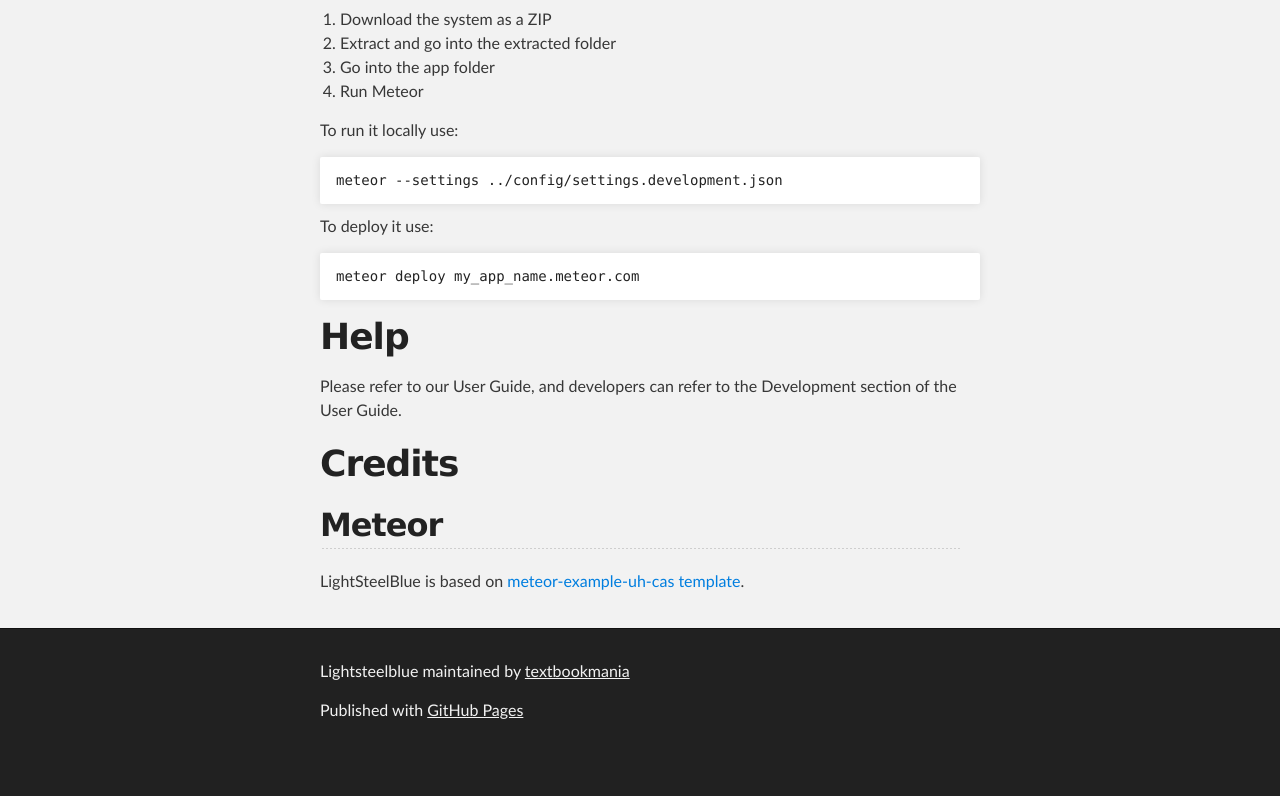
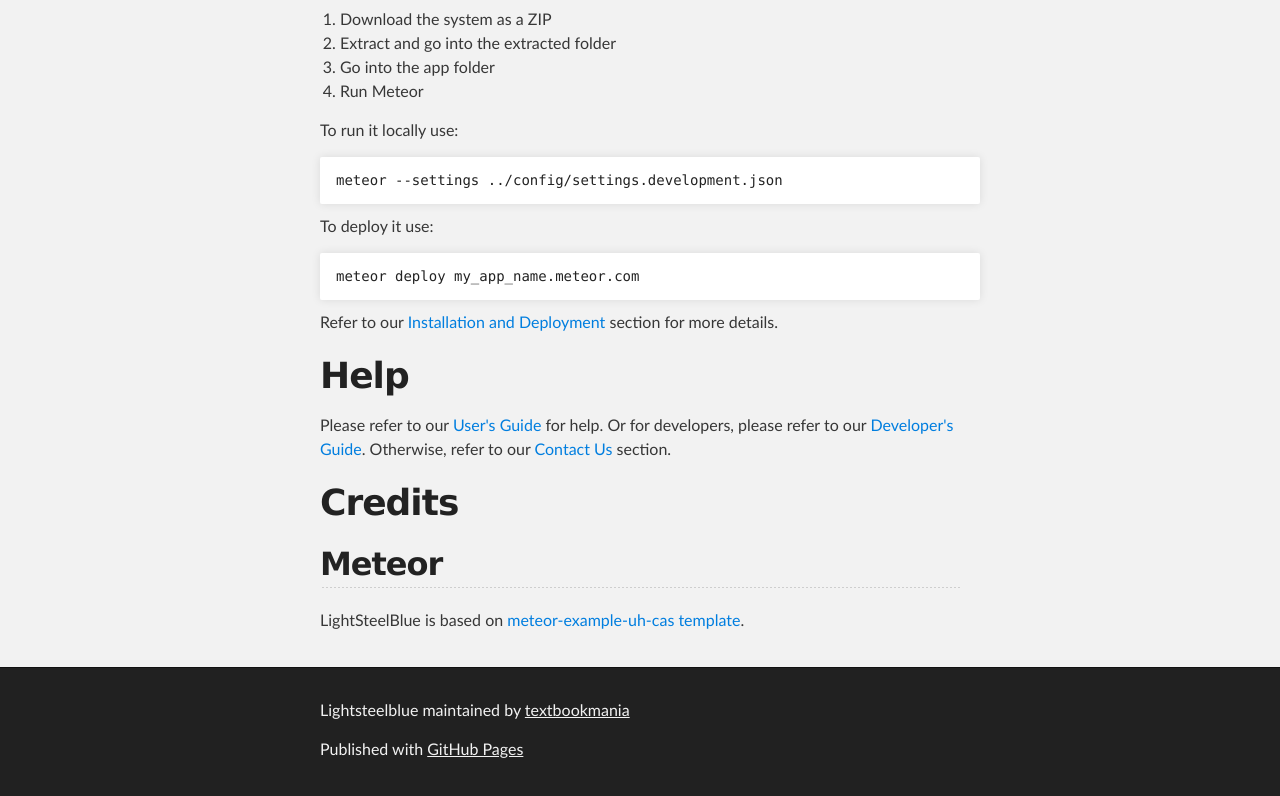
Before and after one commit to textbookmania/LightSlateGray, a plain HTML site: page index.html in a window 1280 px wide. Shown: the part 1145-1941 px from the top of the page. Before the commit the page ends 1902 px from the top, so only its background shows below. Drawn offline with Linux system fonts and the light colour scheme.

```diff
--- a/index.html
+++ b/index.html
@@ -78,10 +78,14 @@ Then try LightSteelBlue for easy match making with satisfaction for both parties
 <pre><code>meteor deploy my_app_name.meteor.com
 </code></pre>
 
+<p>Refer to our <a href="">Installation and Deployment</a> section for more details.</p>
+
 <h1>
 <a id="help" class="anchor" href="#help" aria-hidden="true"><span class="octicon octicon-link"></span></a>Help</h1>
 
-<p>Please refer to our User Guide, and developers can refer to the Development section of the User Guide.  </p>
+<p>Please refer to our <a href="https://github.com/textbookmania/LightSteelBlue/wiki/User's-Guide">User's Guide</a> for help.
+Or for developers, please refer to our <a href="https://github.com/textbookmania/LightSteelBlue/wiki/Developer's-Guide">Developer's Guide</a>.
+Otherwise, refer to our <a href="https://github.com/textbookmania/LightSteelBlue/wiki/Contact-Us">Contact Us</a> section.</p>
 
 <h1>
 <a id="credits" class="anchor" href="#credits" aria-hidden="true"><span class="octicon octicon-link"></span></a>Credits</h1>
```
Also changed, not shown: params.json (+1 -1 lines).
